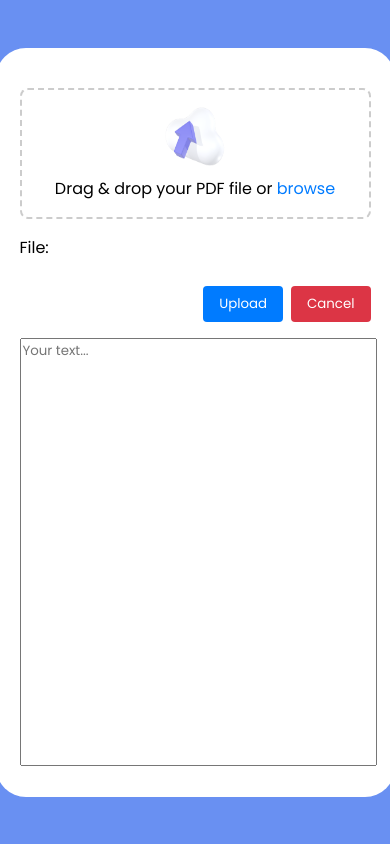
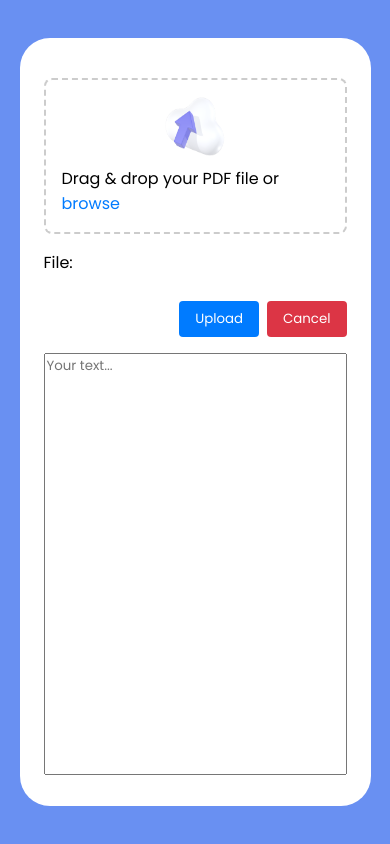
Before and after one commit to KyneLaggui/File-Upload, a website: page public/index.html in a window 390 px wide. Drawn offline with Linux system fonts and the light colour scheme; a web font is replaced by a local one.

Commit message:
Width change on media query

```diff
--- a/public/index.css
+++ b/public/index.css
@@ -2,6 +2,7 @@
 
 * {
     font-family: 'Poppins', sans-serif;
+    box-sizing: border-box;
 }
 
 body {
@@ -17,13 +18,12 @@
     align-items: center;
     flex-direction: column;
     width: 100%;
-    height: 100vh;
+    min-height: 100vh;
 
 }
 
 .wrapper {
-    width: 90%;
-    max-width: 25em;
+    width: 30rem;
     background-color: white;
     padding: 2.5em;
     border-radius: 30px;
@@ -131,11 +131,11 @@
     background-color: #c82333;
 }
 
-@media screen and (max-width: 768px) {
+@media screen and (max-width: 600px) {
 
     .wrapper {
         padding: 1.5em;
-        margin: 1em;
+        width: 90%;
 
     }
 
```
